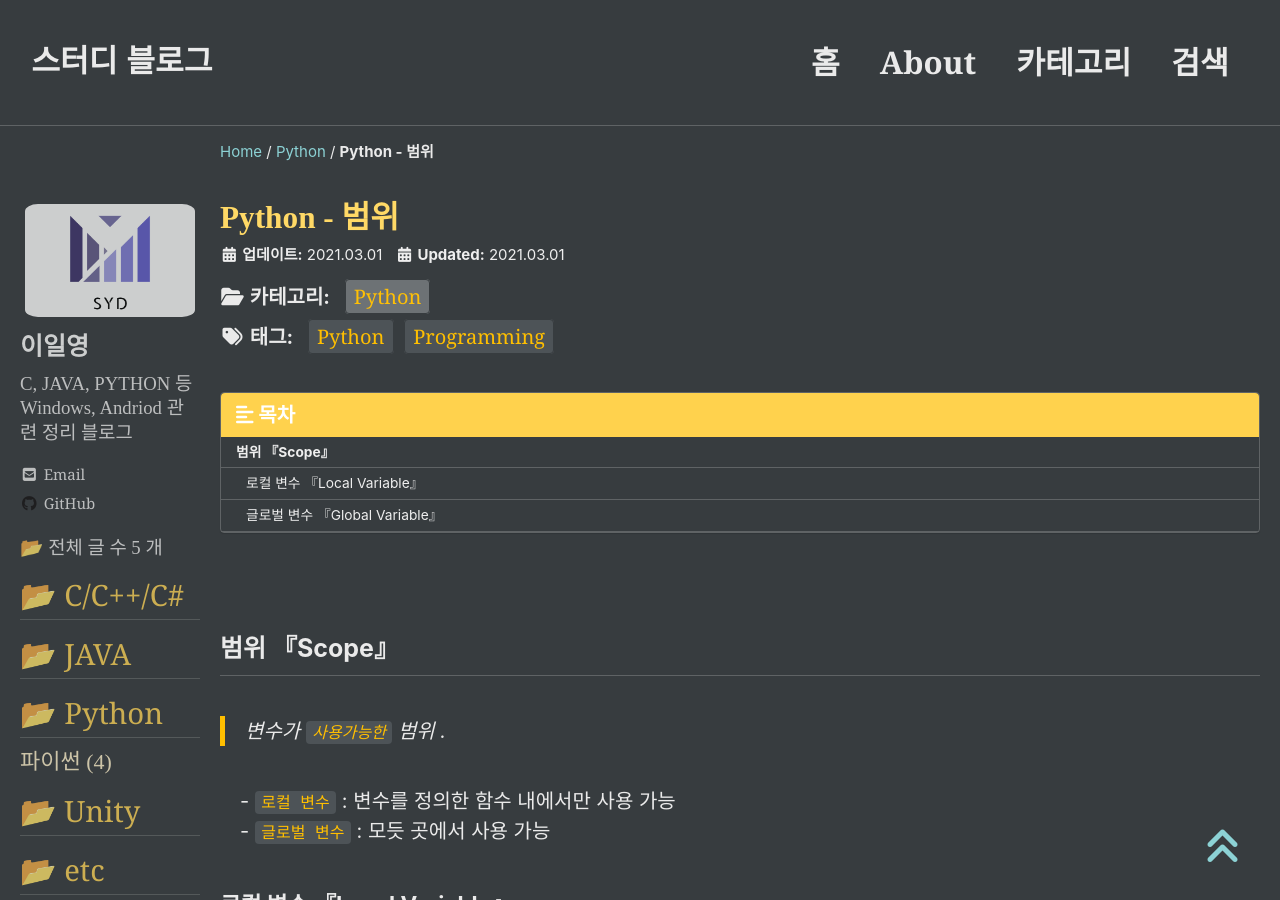
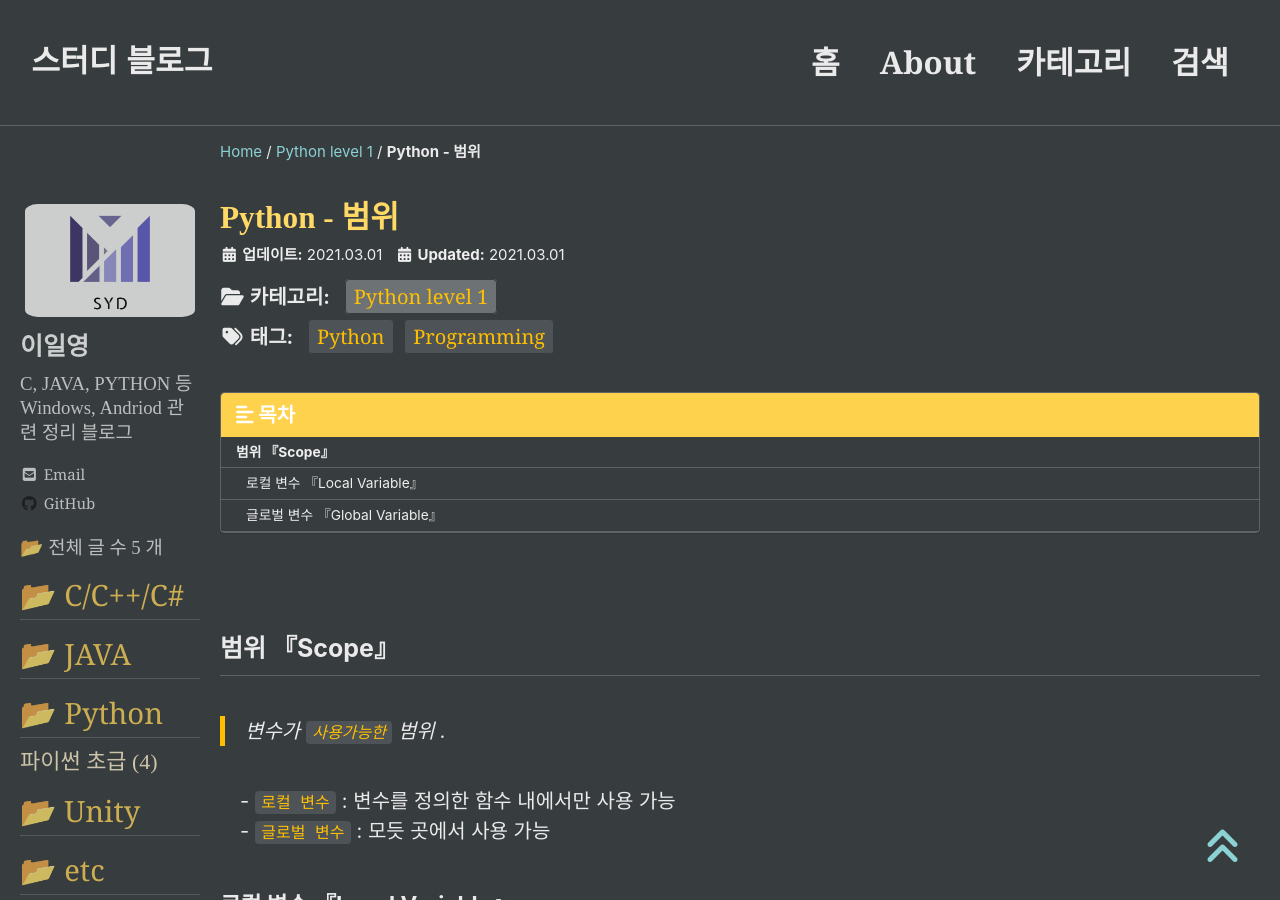
Before and after one commit to onzero98/onzero98.github.io, a Jekyll site: the page built from _posts/Python/Python level 1/2021-03-01-Scope.md, in a window 1280 px wide and 900 px high. Built offline with Jekyll 4.4.1, drawn with Linux system fonts in a browser that asks for light colours; cached includes are drawn as plain includes; nearby versions of some CDN libraries; some web fonts are replaced; some of the changed text lies outside the part shown.

Commit message:
modifying blog

```diff
--- a/_includes/nav_list_main
+++ b/_includes/nav_list_main
@@ -36,8 +36,8 @@
 		<span class="nav__sub-title">📂 Python</span>
             <ul>
                 {% for category in site.categories %}
-                    {% if category[0] == "Python" %}
-                        <li><a href="/categories/python" class="">파이썬 ({{category[1].size}})</a></li>
+                    {% if category[0] == "Python level 1" %}
+                        <li><a href="/categories/python" class="">파이썬 초급 ({{category[1].size}})</a></li>
                     {% endif %}
                 {% endfor %}
             </ul>
--- a/_posts/Python/2021-03-01-Scope.md
+++ b/_posts/Python/Python level 1/2021-03-01-Scope.md
@@ -2,7 +2,7 @@
 title:  "Python - 범위"
 
 categories:
-  -  Python
+  -  Python level 1
 tags:
   - [Programming, Python]
 
```
Also changed, not shown: _posts/Python/Python level 1/2021-02-27-Abstraction.md (renamed from _posts/Python/2021-02-27-Abstraction.md, +1 -1 lines), _posts/Python/Python level 1/2021-02-28-Type-Conversion.md (renamed from _posts/Python/2021-02-28-Type-Conversion.md, +1 -1 lines), _posts/Python/Python level 1/2021-03-01-List.md (renamed from _posts/Python/2021-03-01-List.md, +1 -1 lines).
